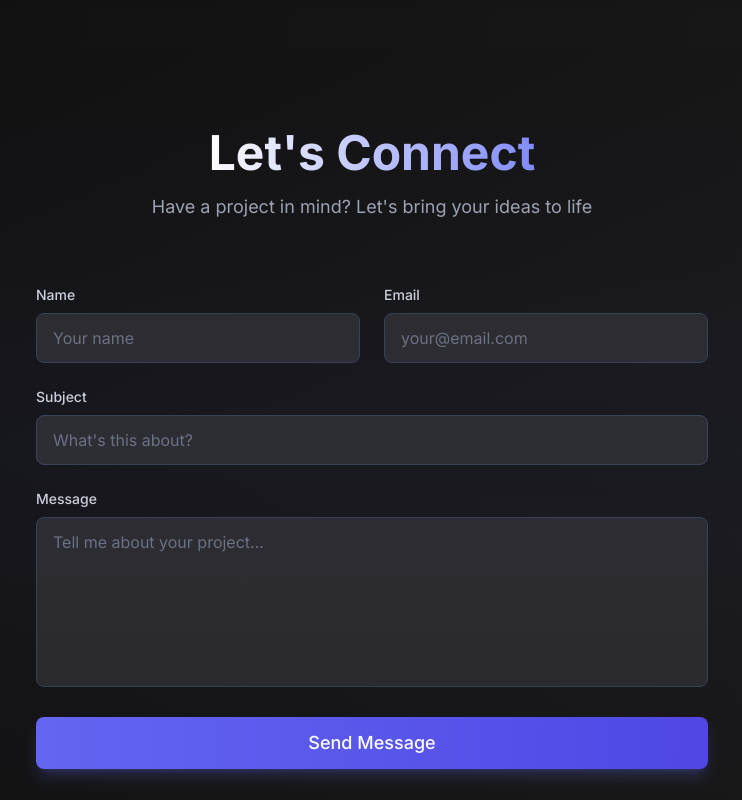
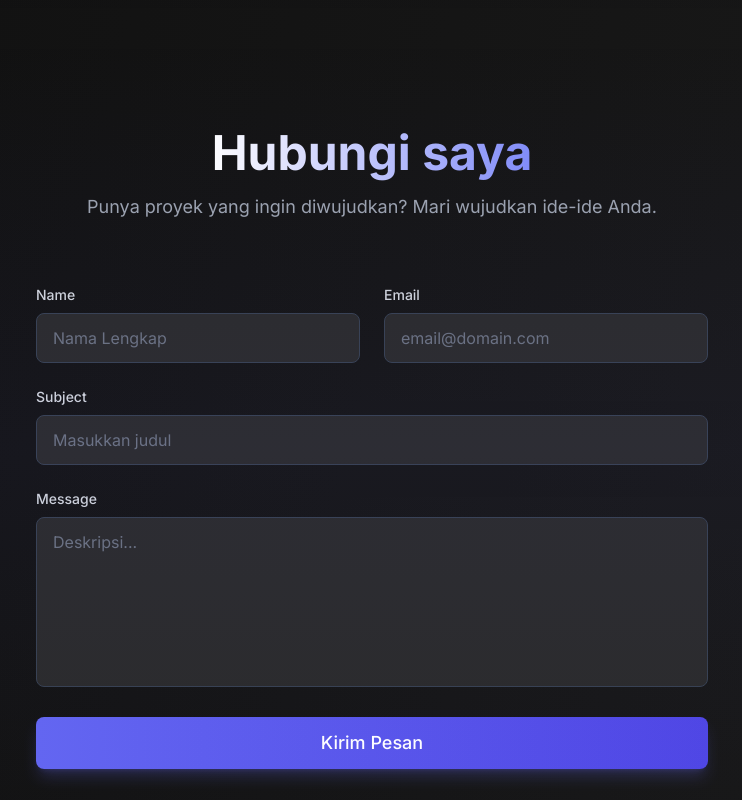
Before and after one commit to arthaajoshipurba-cyber/portofolio, a Vue app: page / in a window 1280 px wide. Shown: the part 4240-5040 px from the top of the page, without its empty margins (268-1010 px from the left). Built offline with nearby package versions, Linux system fonts and the light colour scheme.

Commit message:
Update ContactSection.vue

```diff
--- a/src/components/home/ContactSection.vue
+++ b/src/components/home/ContactSection.vue
@@ -4,11 +4,11 @@
       <div class="text-center mb-16">
         <h2 class="text-4xl sm:text-5xl font-bold mb-4">
           <span class="bg-gradient-to-r from-white to-primary-400 bg-clip-text text-transparent">
-            Let's Connect
+            Hubungi saya
           </span>
         </h2>
         <p class="text-gray-400 text-lg max-w-2xl mx-auto">
-          Have a project in mind? Let's bring your ideas to life
+          Punya proyek yang ingin diwujudkan? Mari wujudkan ide-ide Anda.
         </p>
       </div>
 
@@ -22,7 +22,7 @@
                 type="text"
                 required
                 class="w-full px-4 py-3 bg-dark-200 border border-gray-700 rounded-lg focus:outline-none focus:border-primary-500 transition-colors text-white"
-                placeholder="Your name"
+                placeholder="Nama Lengkap"
               />
             </div>
             <div>
@@ -32,7 +32,7 @@
                 type="email"
                 required
                 class="w-full px-4 py-3 bg-dark-200 border border-gray-700 rounded-lg focus:outline-none focus:border-primary-500 transition-colors text-white"
-                placeholder="your@email.com"
+                placeholder="email@domain.com"
               />
             </div>
           </div>
@@ -44,7 +44,7 @@
               type="text"
               required
               class="w-full px-4 py-3 bg-dark-200 border border-gray-700 rounded-lg focus:outline-none focus:border-primary-500 transition-colors text-white"
-              placeholder="What's this about?"
+              placeholder="Masukkan judul"
             />
           </div>
 
@@ -55,7 +55,7 @@
               rows="6"
               required
               class="w-full px-4 py-3 bg-dark-200 border border-gray-700 rounded-lg focus:outline-none focus:border-primary-500 transition-colors text-white resize-none"
-              placeholder="Tell me about your project..."
+              placeholder="Deskripsi..."
             ></textarea>
           </div>
 
@@ -66,7 +66,7 @@
             class="w-full"
             :disabled="isSubmitting"
           >
-            <span v-if="!isSubmitting">Send Message</span>
+            <span v-if="!isSubmitting">Kirim Pesan</span>
             <div v-else class="flex items-center justify-center gap-2">
               <div class="w-5 h-5 border-2 border-white border-t-transparent rounded-full animate-spin"></div>
               Sending...
@@ -77,7 +77,7 @@
         <!-- Success Message -->
         <Transition name="fade">
           <div v-if="showSuccess" class="mt-6 p-4 bg-green-500/10 border border-green-500/50 rounded-lg text-center text-green-400">
-            Message sent successfully! I'll get back to you soon.
+            Pesan berhasil terkirim! Saya akan segera menghubungi Anda kembali.
           </div>
         </Transition>
       </div>
```
